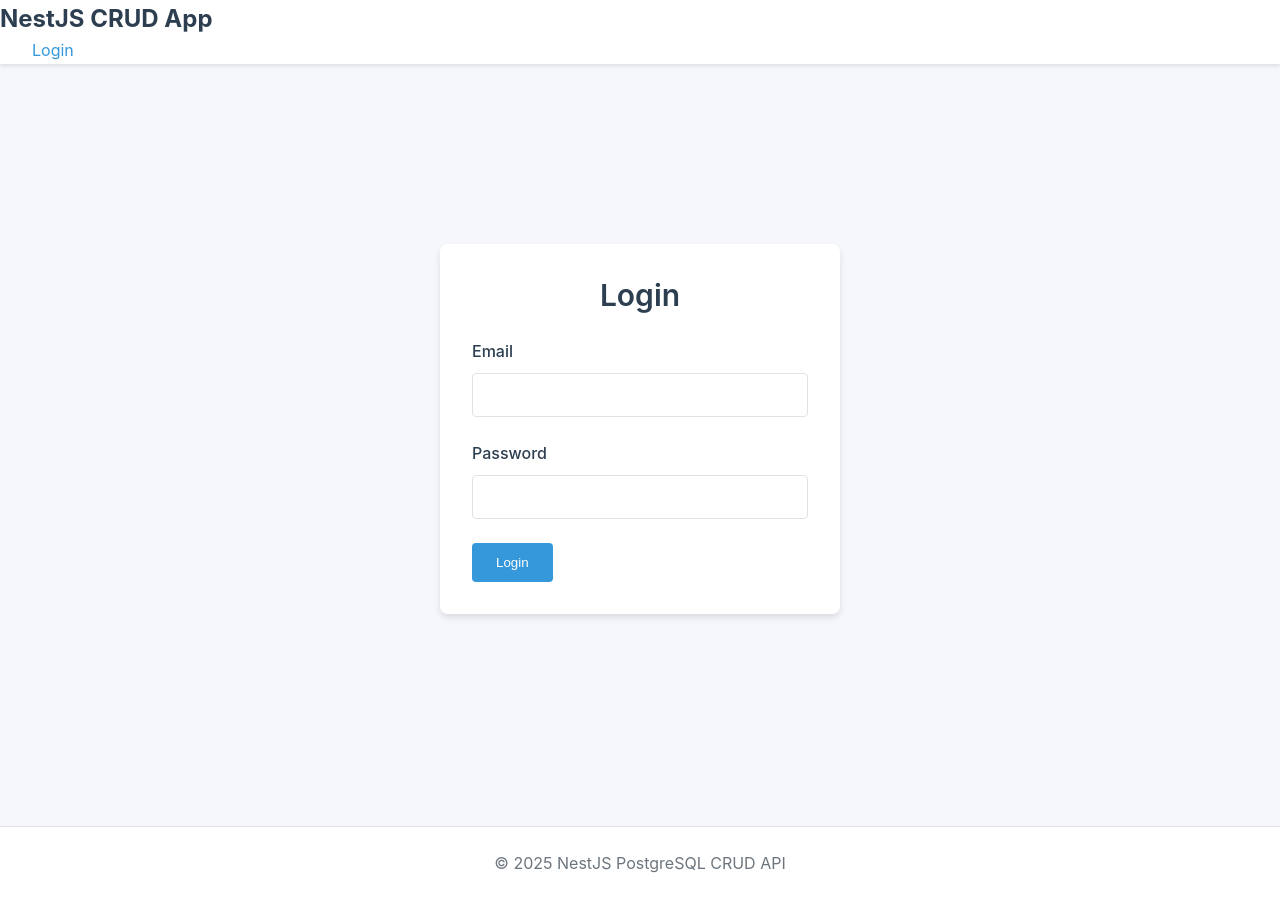
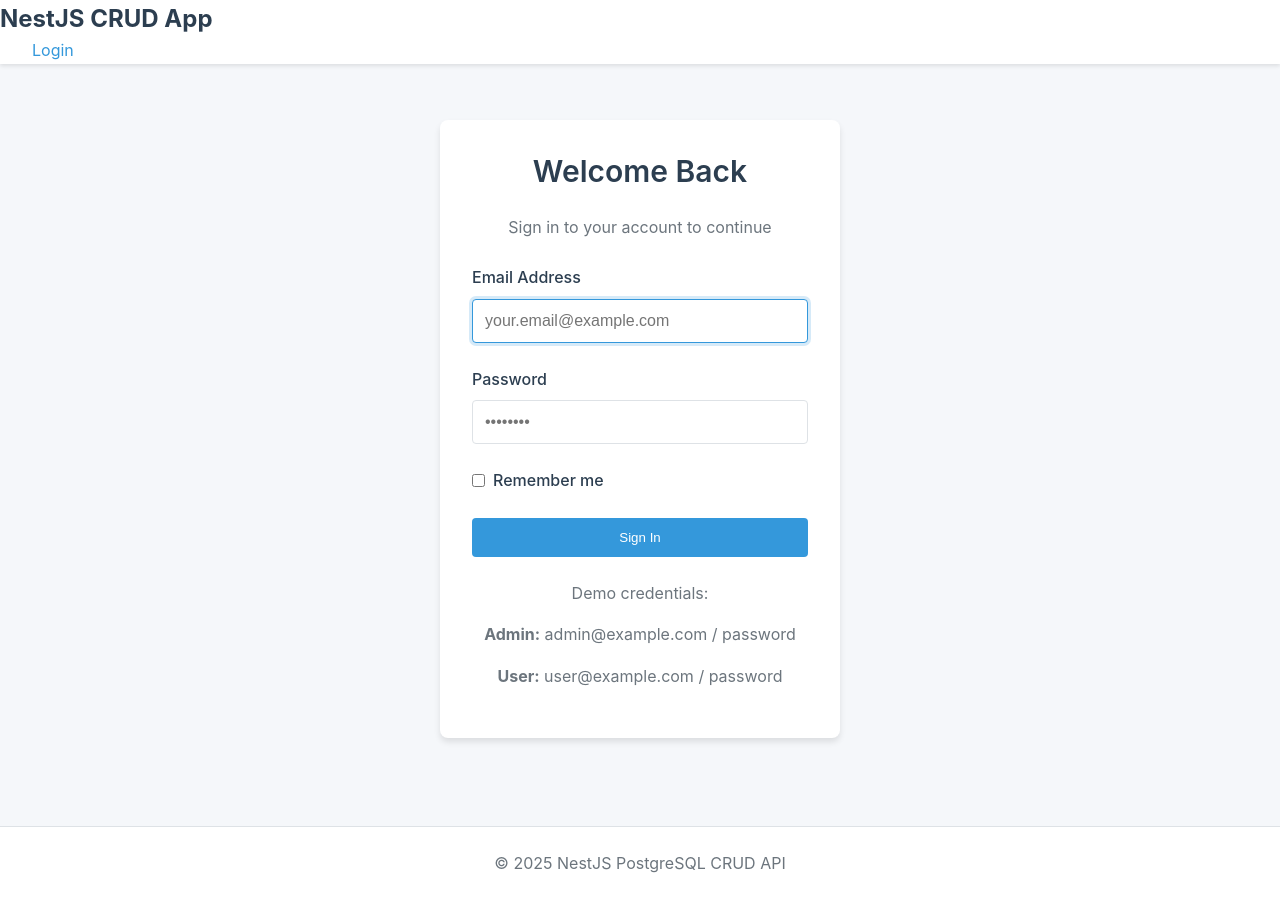
Before and after one commit to saadamir1/pg-crud-frontend, a React (Create React App) app: page /login in a window 1280 px wide. Built offline with nearby package versions, Linux system fonts and the light colour scheme.

Commit message:
feat(login): add remember me functionality and improve login UX

```diff
--- a/src/pages/Login.js
+++ b/src/pages/Login.js
@@ -1,5 +1,5 @@
-import React, { useState } from 'react';
-import { useNavigate } from 'react-router-dom';
+import React, { useState, useEffect } from 'react';
+import { useNavigate, Link } from 'react-router-dom';
 import { useAuth } from '../context/AuthContext';
 
 const Login = () => {
@@ -8,8 +8,23 @@ const Login = () => {
     password: '',
   });
   const [isLoading, setIsLoading] = useState(false);
-  const { login, error } = useAuth();
+  const [rememberMe, setRememberMe] = useState(false);
+  const { login, error, user } = useAuth();
   const navigate = useNavigate();
+
+  useEffect(() => {
+    // If user is already logged in, redirect to home
+    if (user) {
+      navigate('/');
+    }
+
+    // Check for saved email
+    const savedEmail = localStorage.getItem('rememberedEmail');
+    if (savedEmail) {
+      setFormData(prev => ({ ...prev, email: savedEmail }));
+      setRememberMe(true);
+    }
+  }, [user, navigate]);
 
   const handleChange = (e) => {
     const { name, value } = e.target;
@@ -19,6 +34,13 @@ const Login = () => {
   const handleSubmit = async (e) => {
     e.preventDefault();
     setIsLoading(true);
+
+    // Handle remember me
+    if (rememberMe) {
+      localStorage.setItem('rememberedEmail', formData.email);
+    } else {
+      localStorage.removeItem('rememberedEmail');
+    }
 
     const success = await login(formData.email, formData.password);
 
@@ -31,20 +53,28 @@ const Login = () => {
   return (
     <div className="auth-container">
       <div className="auth-card">
-        <h2>Login</h2>
+        <h2>Welcome Back</h2>
+        <p style={{ textAlign: 'center', marginBottom: '1.5rem', color: 'var(--gray-color)' }}>
+          Sign in to your account to continue
+        </p>
+
         {error && <div className="error-message">{error}</div>}
+
         <form onSubmit={handleSubmit}>
           <div className="form-group">
-            <label htmlFor="email">Email</label>
+            <label htmlFor="email">Email Address</label>
             <input
               type="email"
               id="email"
               name="email"
               value={formData.email}
               onChange={handleChange}
+              placeholder="your.email@example.com"
               required
+              autoFocus
             />
           </div>
+
           <div className="form-group">
             <label htmlFor="password">Password</label>
             <input
@@ -53,13 +83,52 @@ const Login = () => {
               name="password"
               value={formData.password}
               onChange={handleChange}
+              placeholder="••••••••"
               required
             />
           </div>
-          <button type="submit" disabled={isLoading} className="btn btn-primary">
-            {isLoading ? 'Logging in...' : 'Login'}
+
+          <div className="form-group" style={{ display: 'flex', alignItems: 'center', marginBottom: '1.5rem' }}>
+            <input
+              type="checkbox"
+              id="rememberMe"
+              checked={rememberMe}
+              onChange={() => setRememberMe(!rememberMe)}
+              style={{ width: 'auto', marginRight: '0.5rem' }}
+            />
+            <label htmlFor="rememberMe" style={{ display: 'inline', marginBottom: 0 }}>
+              Remember me
+            </label>
+          </div>
+
+          <button
+            type="submit"
+            disabled={isLoading}
+            className="btn btn-primary"
+            style={{ width: '100%', padding: '0.75rem' }}
+          >
+            {isLoading ? (
+              <>
+                <span className="loader" style={{
+                  width: '20px',
+                  height: '20px',
+                  border: '2px solid rgba(255,255,255,0.3)',
+                  borderTopColor: 'white',
+                  display: 'inline-block',
+                  marginRight: '0.5rem',
+                  verticalAlign: 'middle'
+                }}></span>
+                Signing in...
+              </>
+            ) : 'Sign In'}
           </button>
         </form>
+
+        <div className="auth-footer">
+          <p>Demo credentials:</p>
+          <p><strong>Admin:</strong> admin@example.com / password</p>
+          <p><strong>User:</strong> user@example.com / password</p>
+        </div>
       </div>
     </div>
   );
```
